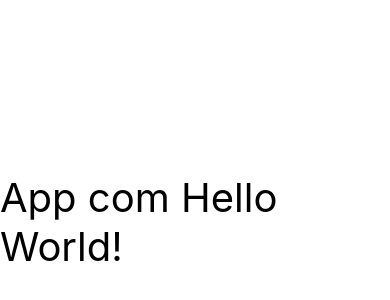
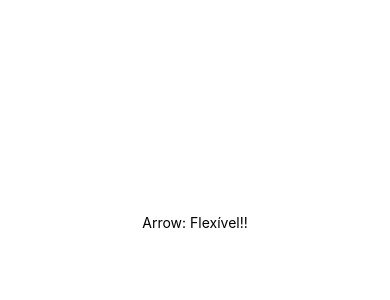
Before and after one commit to dougs007/learningReact-Native, a React Native app in the folder exercicios/: screen / in a window 390 px wide. Shown: the part 200-500 px from the top of the page. Built offline with nearby package versions, Linux system fonts and the light colour scheme.

Commit message:
[ADD] Componentes.
Finalizado aula 20. organizado estrutura de código para melhor visualização.

```diff
--- a/exercicios/App.js
+++ b/exercicios/src/App.js
@@ -6,14 +6,14 @@
  * @flow
  */
 
-import React, { Component } from 'react';
-import { View, Text, StyleSheet} from 'react-native';
-
+import React, { Component } from 'react'
+import { View, Text, StyleSheet} from 'react-native'
+import Simples from './componentes/Simples'
 export default class App extends React.Component {
     render() {
         return (
           <View style={styles.container}>
-              <Text style={styles.f20}>App com Hello World!</Text>
+              <Simples texto='Flexível!!' />
           </View>
         )
     }
@@ -25,8 +25,5 @@
         flex: 1,
         justifyContent: 'center',
         alignItems: 'center',
-    },
-    f20: {
-        fontSize: 40
     }
 })
--- /dev/null
+++ b/exercicios/src/componentes/Simples.js
@@ -0,0 +1,10 @@
+import React from 'react'
+import { Text } from 'react-native'
+
+// export default function(props){
+//     return <Text>{props.texto}</Text>
+// }
+
+export default props => {
+    return <Text>Arrow: {props.texto}</Text>
+}
```
Also changed, not shown: exercicios/index.js (+4 -4 lines).
